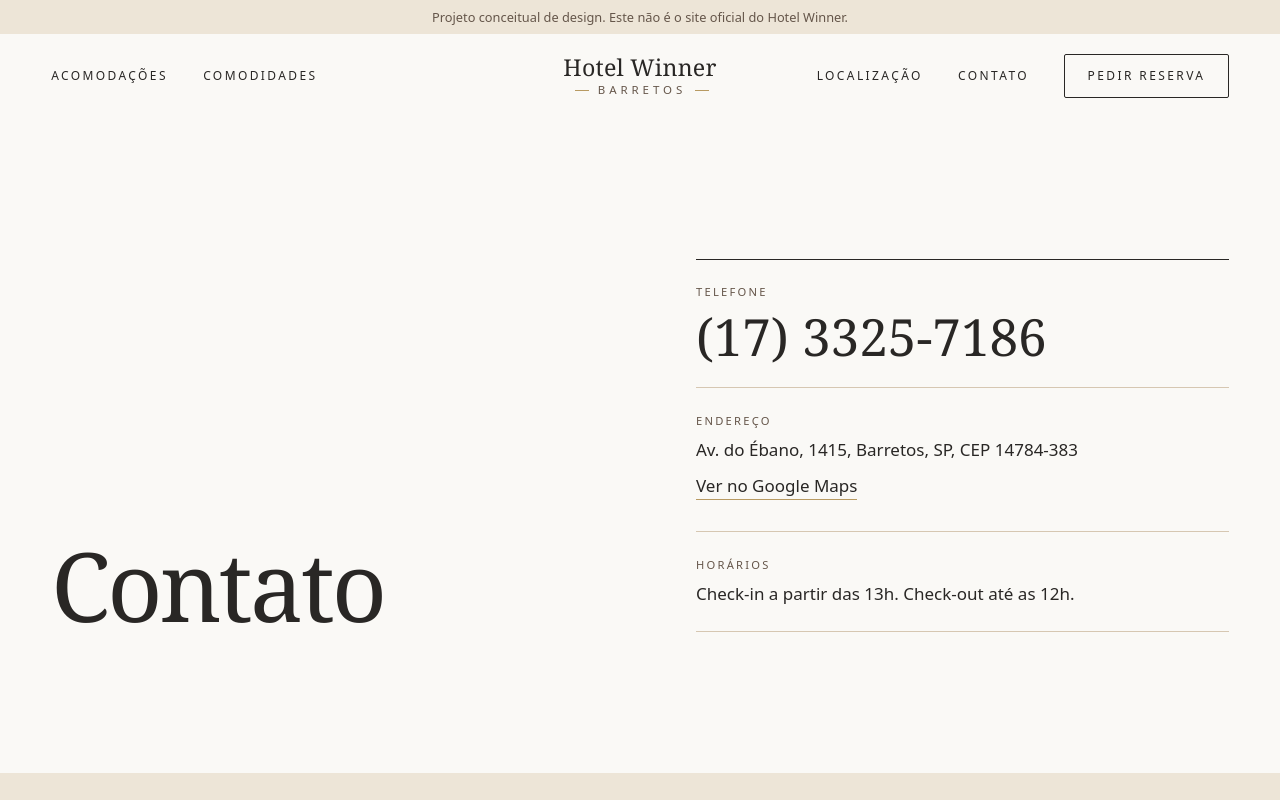
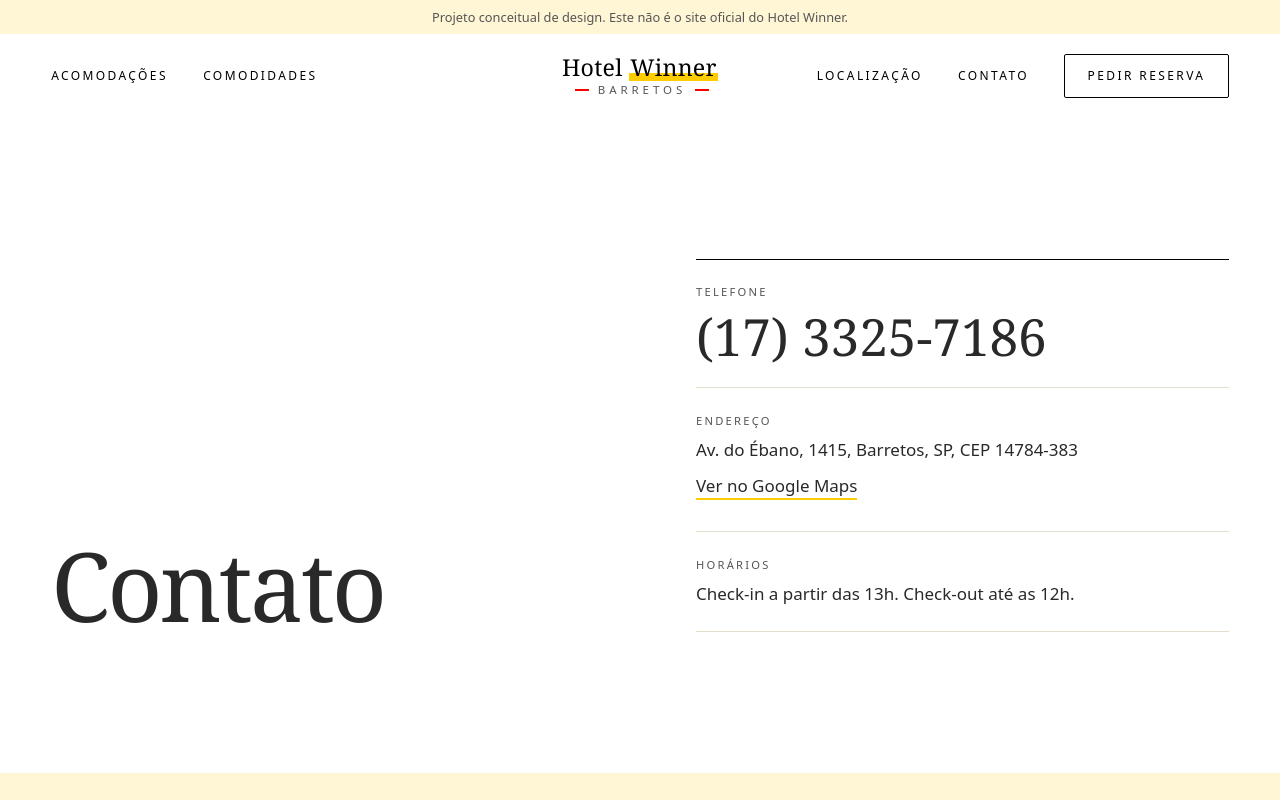
Before and after one commit to HenriqueP-dev/desing-de-novos-projetos, an Astro site in the folder hotel-winner/: page /contato in a window 1280 px wide. Shown: the top 800 px of the page. Built offline with nearby package versions, Linux system fonts and the light colour scheme; Astro itself is replaced by a stand-in of ours.

Commit message:
Aplica a paleta original do Hotel Winner (preto, amarelo, vermelho) com contraste medido; segunda crítica e snapshot
Co-Authored-By: Claude Sonnet 5.5 <noreply@anthropic.com>
Claude-Session: https://claude.ai/code/session_01VZBNTE1CRMEL4E7GnFoK1w

```diff
--- a/hotel-winner/src/components/Header.astro
+++ b/hotel-winner/src/components/Header.astro
@@ -49,14 +49,14 @@ const dir = [{ href: '/#localizacao', t: 'Localização' }, { href: '/contato/',
 <style>
   .hd { position: sticky; top: 0; z-index: 30; height: var(--hd-h); background: var(--off); transition: box-shadow .4s var(--ease), background-color .4s var(--ease); }
   .hd::after { content: ''; position: absolute; left: 0; right: 0; bottom: 0; height: 1px; background: var(--areia); opacity: 0; transition: opacity .4s var(--ease); }
-  .hd.is-rolado { box-shadow: 0 10px 30px -24px rgb(41 39 37 / .45); }
+  .hd.is-rolado { box-shadow: 0 10px 30px -24px rgb(0 0 0 / .45); }
   .hd.is-rolado::after { opacity: 1; }
   .hd__in { height: 100%; width: min(100% - 2 * var(--gutter), var(--max)); margin-inline: auto; display: grid; grid-template-columns: 1fr auto 1fr; align-items: center; }
-  .hd__logo { text-decoration: none; }
+  .hd__logo { text-decoration: none; display: inline-flex; align-items: center; min-height: 2.75rem; }
   .hd__l, .hd__links { display: flex; gap: 2.2rem; }
   .hd__r { display: flex; justify-content: flex-end; align-items: center; gap: 2.2rem; }
   .hd__a { position: relative; display: inline-flex; align-items: center; min-height: 2.75rem; text-decoration: none; color: var(--grafite); }
-  .hd__a::after { content: ''; position: absolute; left: 0; right: 0; bottom: .6rem; height: 1px; background: var(--ouro); transform: scaleX(0); transform-origin: left; transition: transform .45s var(--ease-out); }
+  .hd__a::after { content: ''; position: absolute; left: 0; right: 0; bottom: .6rem; height: 2px; background: var(--ouro); transform: scaleX(0); transform-origin: left; transition: transform .45s var(--ease-out); }
   @media (hover: hover) { .hd__a:hover::after { transform: scaleX(1); } }
   .hd__cta { min-height: 2.75rem; padding: .6rem 1.4rem; }
   .hd__menu { display: none; position: relative; z-index: 40; min-height: 2.75rem; padding: .5rem 0; background: none; border: 0; color: var(--grafite); font-family: var(--f-texto); cursor: pointer; }
--- a/hotel-winner/src/components/HeroVideo.astro
+++ b/hotel-winner/src/components/HeroVideo.astro
@@ -38,7 +38,7 @@ import { temWebm, temMp4, temVideoHero, temPosterHero } from '../lib/midia';
   .hv__btn {
     position: absolute; z-index: 2; bottom: 1rem; right: 1rem;
     min-height: 2.75rem; padding: .55rem 1.1rem; border: 0; border-radius: var(--raio); cursor: pointer;
-    background: rgb(250 249 246 / .92); color: var(--grafite); box-shadow: var(--sombra);
+    background: rgb(255 255 255 / .94); color: var(--grafite); box-shadow: var(--sombra);
     font: 500 var(--t-mini) / 1 var(--f-texto); letter-spacing: .18em; text-transform: uppercase;
     transition: background-color .3s var(--ease);
   }
--- a/hotel-winner/src/components/Logo.astro
+++ b/hotel-winner/src/components/Logo.astro
@@ -1,13 +1,14 @@
 ---
-// Marca tipográfica: nome em Bodoni, filete dourado e cidade espaçada.
+// Marca tipográfica: nome em Bodoni com marcador amarelo sob "Winner" e cidade espaçada.
 ---
 <span class="logo">
-  <span class="logo__n">Hotel Winner</span>
+  <span class="logo__n">Hotel <span class="logo__w">Winner</span></span>
   <span class="logo__l"><span class="logo__f" aria-hidden="true"></span>Barretos<span class="logo__f" aria-hidden="true"></span></span>
 </span>
 <style>
   .logo { display: inline-grid; justify-items: center; gap: .3rem; line-height: 1; color: var(--grafite); }
   .logo__n { font: 400 1.45rem/1 var(--f-titulo); letter-spacing: .01em; }
   .logo__l { display: inline-flex; align-items: center; gap: .55rem; font: 500 .72rem/1 var(--f-texto); letter-spacing: .34em; text-transform: uppercase; padding-left: .34em; color: var(--marrom); }
-  .logo__f { width: .9rem; height: 1px; background: var(--ouro); }
+  .logo__w { background: linear-gradient(transparent 70%, var(--ouro) 70%, var(--ouro) 94%, transparent 94%); padding-inline: .06em; }
+  .logo__f { width: .9rem; height: 2px; background: var(--vermelho); }
 </style>
--- a/hotel-winner/src/layouts/Base.astro
+++ b/hotel-winner/src/layouts/Base.astro
@@ -29,7 +29,7 @@ const dados = {
     <meta name="viewport" content="width=device-width, initial-scale=1" />
     <title>{title}</title>
     <meta name="description" content={description} />
-    <meta name="theme-color" content="#faf9f6" />
+    <meta name="theme-color" content="#ffffff" />
     <meta name="robots" content="noindex" /> <!-- protótipo conceitual: não indexar -->
     <meta property="og:type" content="website" />
     <meta property="og:locale" content="pt_BR" />
--- a/hotel-winner/src/styles/global.css
+++ b/hotel-winner/src/styles/global.css
@@ -1,22 +1,27 @@
 /* ============================================================
-   Hotel Winner · identidade clara
-   Luxo discreto: off-white predominante, seções champagne, dourado
-   só em linhas e detalhes, grafite para texto. Bodoni Moda nos títulos,
-   Jost no texto. Contrastes medidos (ver README):
-     grafite/off-white 14,1:1 · marrom/off-white 6,7:1 · marrom/champagne 5,6:1
-     dourado/off-white 2,55:1 -> nunca para texto nem para borda de controle
+   Hotel Winner · identidade clara com a paleta original
+   Branco predominante, preto nos títulos, amarelo Winner nos botões e
+   destaques, vermelho só em detalhes. Bodoni Moda nos títulos, Jost no texto.
+   Contrastes medidos: preto/branco 21:1 · preto/amarelo 14,3:1 ·
+     #555/branco 7,5:1 · #b30000/branco 6,7:1 · amarelo/branco 1,4:1
+     -> amarelo nunca vira texto nem borda de controle; só fundo de botão e marcador
    ============================================================ */
 @import '@fontsource-variable/bodoni-moda/opsz.css';
 @import '@fontsource-variable/jost';
 
 :root {
-  --off: #faf9f6;
-  --champ: #ede5d7;
-  --ouro: #b89a62;
-  --ouro-texto: #7a6338; /* dourado escuro para texto: 5,4:1 no off-white */
-  --areia: #d6c7b2;
-  --marrom: #65564a;
-  --grafite: #292725;
+  /* paleta original do Hotel Winner (preto, amarelo, vermelho, laranja, branco, grafite) */
+  --off: #ffffff;
+  --champ: #fff6d6;       /* faixa de seção: amarelo bem claro, separa as seções do branco */
+  --creme: #fffdf5;       /* fundo secundário do documento de identidade */
+  --ouro: #ffcc00;        /* amarelo Winner: só preenchimentos e destaques, 1,4:1 no branco, nunca texto */
+  --ouro-texto: #b30000;  /* vermelho escuro para texto pequeno: 6,7:1 no branco (o #ff0000 puro dá 4,0:1) */
+  --vermelho: #ff0000;    /* detalhes de identidade, nunca texto */
+  --laranja: #ff9934;
+  --areia: #e3ddcc;       /* linhas e bordas neutras */
+  --marrom: #555555;      /* texto secundário: 7,5:1 no branco */
+  --grafite: #000000;
+  --corpo: #292929;
 
   --f-titulo: 'Bodoni Moda Variable', 'Didot', 'Bodoni 72', Georgia, serif;
   --f-texto: 'Jost Variable', 'Futura', system-ui, sans-serif;
@@ -34,7 +39,7 @@
   --hd-h: 5.25rem;
   --raio: 2px;
 
-  --sombra: 0 18px 40px -22px rgb(41 39 37 / .28), 0 2px 6px -2px rgb(41 39 37 / .08);
+  --sombra: 0 18px 40px -22px rgb(0 0 0 / .28), 0 2px 6px -2px rgb(0 0 0 / .08);
   --ease-out: cubic-bezier(.16, 1, .3, 1);
   --ease: cubic-bezier(.4, 0, .2, 1);
 }
@@ -43,14 +48,14 @@
 html { -webkit-text-size-adjust: 100%; scroll-behavior: smooth; scroll-padding-top: calc(var(--hd-h) + 1rem); }
 @media (max-width: 62rem) { html { scroll-padding-bottom: 5rem; } body { padding-bottom: 3.75rem; } }
 body {
-  margin: 0; background: var(--off); color: var(--grafite);
+  margin: 0; background: var(--off); color: var(--corpo);
   font: 400 var(--t-corpo) / 1.7 var(--f-texto);
   -webkit-font-smoothing: antialiased; text-rendering: optimizeLegibility;
   caret-color: var(--ouro-texto);
 }
 ::selection { background: var(--areia); color: var(--grafite); }
 img, svg, video { display: block; max-width: 100%; }
-a { color: inherit; text-underline-offset: .22em; text-decoration-thickness: 1px; text-decoration-color: var(--ouro); }
+a { color: inherit; text-underline-offset: .22em; text-decoration-thickness: 1px; text-decoration-color: currentColor; }
 p { margin: 0 0 1em; max-width: 68ch; text-wrap: pretty; }
 ul, ol, dl { margin: 0; padding: 0; } li { list-style: none; } dd { margin: 0; }
 h1, h2, h3 { margin: 0; font-family: var(--f-titulo); font-weight: 400; line-height: 1.04; letter-spacing: -.02em; text-wrap: balance; }
@@ -66,7 +71,7 @@ h3 { font-size: var(--t-h3); line-height: 1.15; letter-spacing: -.01em; }
 .container { width: min(100% - 2 * var(--gutter), var(--max)); margin-inline: auto; }
 .section { padding-block: var(--sec); }
 .sec--champ { background: var(--champ); }
-.skip { position: absolute; left: -999px; top: 0; z-index: 100; background: var(--grafite); color: var(--off); padding: .75rem 1rem; }
+.skip { position: absolute; left: -999px; top: 0; z-index: 100; background: var(--grafite); color: var(--ouro); padding: .75rem 1rem; }
 .skip:focus { left: 1rem; top: 1rem; }
 .sr-only { position: absolute; width: 1px; height: 1px; overflow: hidden; clip: rect(0 0 0 0); white-space: nowrap; }
 
@@ -78,26 +83,26 @@ h3 { font-size: var(--t-h3); line-height: 1.15; letter-spacing: -.01em; }
 .tracado { font-size: var(--t-mini); font-weight: 500; letter-spacing: .2em; text-transform: uppercase; }
 
 /* filete dourado: o detalhe de assinatura, sempre fino */
-.filete { display: block; width: 3.5rem; height: 1px; background: var(--ouro); border: 0; margin: 0; }
+.filete { display: block; width: 3.5rem; height: 3px; background: var(--ouro); border: 0; margin: 0; }
 
 /* botões */
 .btn {
   position: relative; display: inline-flex; align-items: center; justify-content: center; gap: .6rem;
   min-height: 3.25rem; padding: .85rem 2.1rem; border: 1px solid var(--grafite); border-radius: var(--raio);
-  background: var(--grafite); color: var(--off); text-decoration: none; cursor: pointer;
+  background: var(--ouro); color: var(--grafite); text-decoration: none; cursor: pointer;
   font: 500 var(--t-mini) / 1 var(--f-texto); letter-spacing: .2em; text-transform: uppercase;
   transition: background-color .3s var(--ease), color .3s var(--ease), border-color .3s var(--ease), transform .2s var(--ease-out);
 }
 .btn:active { transform: translateY(1px) scale(.99); }
 .btn--linha { background: transparent; color: var(--grafite); }
 @media (hover: hover) {
-  .btn:hover { background: var(--marrom); border-color: var(--marrom); }
+  .btn:hover { background: var(--grafite); border-color: var(--grafite); color: var(--ouro); }
   .btn--linha:hover { background: var(--grafite); border-color: var(--grafite); color: var(--off); }
 }
 
 /* link com sublinhado dourado que cresce (microinteração) */
 .link-ouro { position: relative; display: inline-flex; align-items: center; min-height: 2.75rem; text-decoration: none; }
-.link-ouro::after { content: ''; position: absolute; left: 0; right: 0; bottom: .55rem; height: 1px; background: var(--ouro); transform-origin: left; transition: transform .45s var(--ease-out); }
+.link-ouro::after { content: ''; position: absolute; left: 0; right: 0; bottom: .55rem; height: 2px; background: var(--ouro); transform-origin: left; transition: transform .45s var(--ease-out); }
 @media (hover: hover) { .link-ouro:hover::after { transform: scaleX(.35); } }
 
 /* revelar ao rolar: estado inicial só quando o JS de movimento está ativo */
```
Also changed, not shown: hotel-winner/src/pages/index.astro (+15 -13 lines), hotel-winner/README.md.
